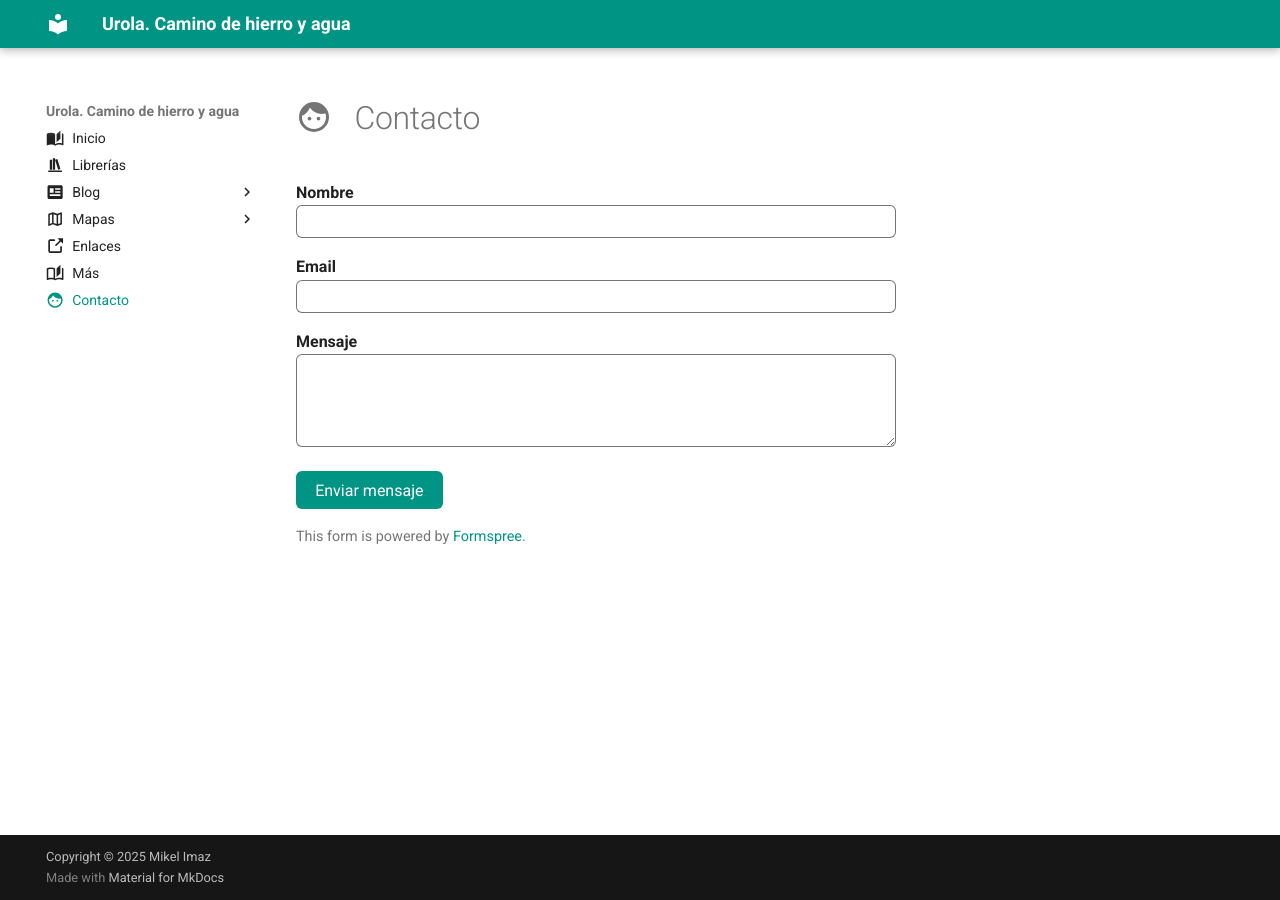
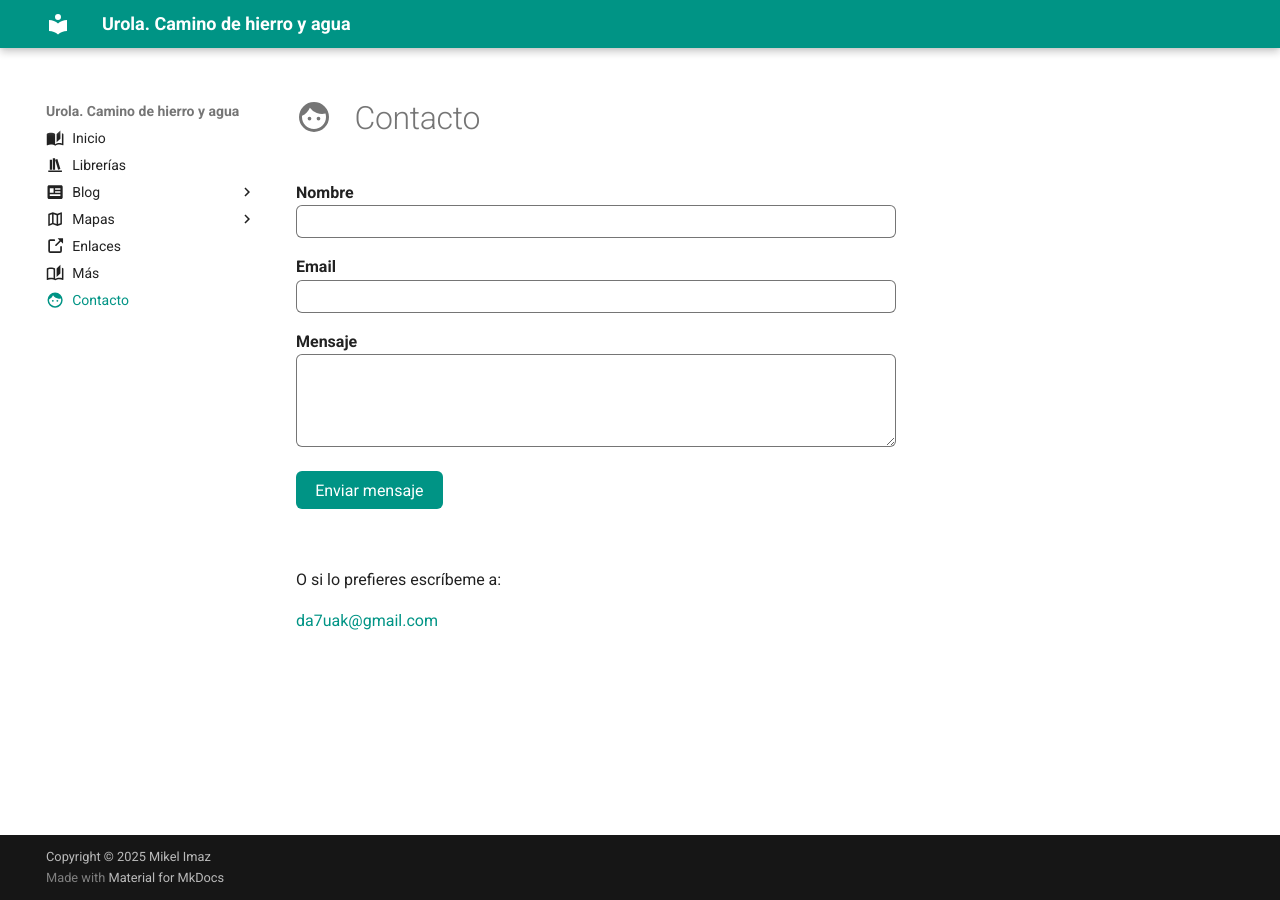
Before and after one commit to mikel-imaz/urola, an MkDocs documentation site: the page built from docs/contacto.md, in a window 1280 px wide. Built offline with MkDocs 1.6.1 and Material for MkDocs 9.7.7, drawn with Linux system fonts in a browser that asks for light colours.

Commit message:
update contact

```diff
--- a/docs/contacto.md
+++ b/docs/contacto.md
@@ -3,6 +3,7 @@ icon: material/face-man
 ---
 
 # :material-face-man: &nbsp; Contacto
+
 
 <form
   action="https://formspree.io/f/xzzjkapp"
@@ -51,6 +52,9 @@ icon: material/face-man
   </button>
 </form>
 
-<p style="margin-top:1em;font-size:0.9em;color:var(--md-default-fg-color--light);">
-  This form is powered by <a href="https://formspree.io/" target="_blank">Formspree</a>.
-</p>
+
+&nbsp;
+
+O si lo prefieres escríbeme a:
+
+<a href="mailto:da7uak&#64;gmail&#46;com">da7uak&#64;gmail&#46;com</a>
```
